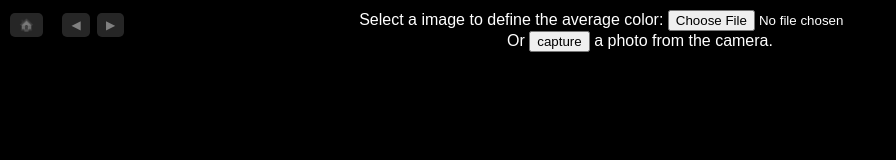
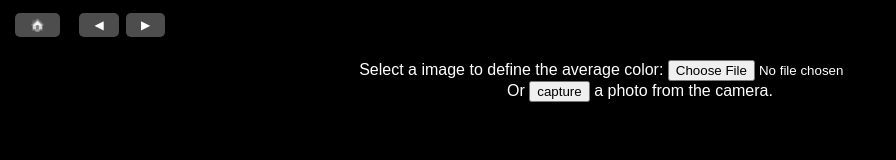
Before and after one commit to fast-average-color/fast-average-color, a website: page examples/define.html in a window 1280 px wide. Shown: the whole page, without its empty margins (0-896 px from the left). Drawn offline with Linux system fonts and the light colour scheme.

Commit message:
Fixes for examples

```diff
--- a/examples/box-shadow.css
+++ b/examples/box-shadow.css
@@ -34,7 +34,7 @@ img:hover
     box-sizing: border-box;
     width: 540px;
     max-width: 100%;
-    padding: 70px;
+    padding: 30px 50px;
 
     transition: background-color .5s ease;
 }
--- a/examples/common.css
+++ b/examples/common.css
@@ -2,8 +2,13 @@
 {
     position: fixed;
     z-index: 10000;
-    top: 15px;
-    left: 10px;
+    top: 5px;
+    left: 5px;
+    padding: 10px;
+
+    background: rgba(0, 0, 0, .5);
+
+    border-radius: 5px;
 }
 
 .back
@@ -18,12 +23,11 @@
 
 .button
 {
-    padding: 5px 9px;
+    padding: 5px 15px;
 
     transition: opacity .3s ease;
     text-decoration: none;
 
-    opacity: .5;
     color: #fff;
     border-radius: 5px;
     background: rgba(255, 255, 255, .3);
@@ -35,5 +39,5 @@
 
 .button:hover
 {
-    opacity: 1;
+    opacity: .5;
 }
--- a/examples/define.css
+++ b/examples/define.css
@@ -13,11 +13,7 @@ body
 
 .select-file-container
 {
-    position: fixed;
-    top: 0;
-    right: 0;
-    left: 0;
-
+    margin-top: 50px;
     padding: 10px;
 
     text-align: center;
```
